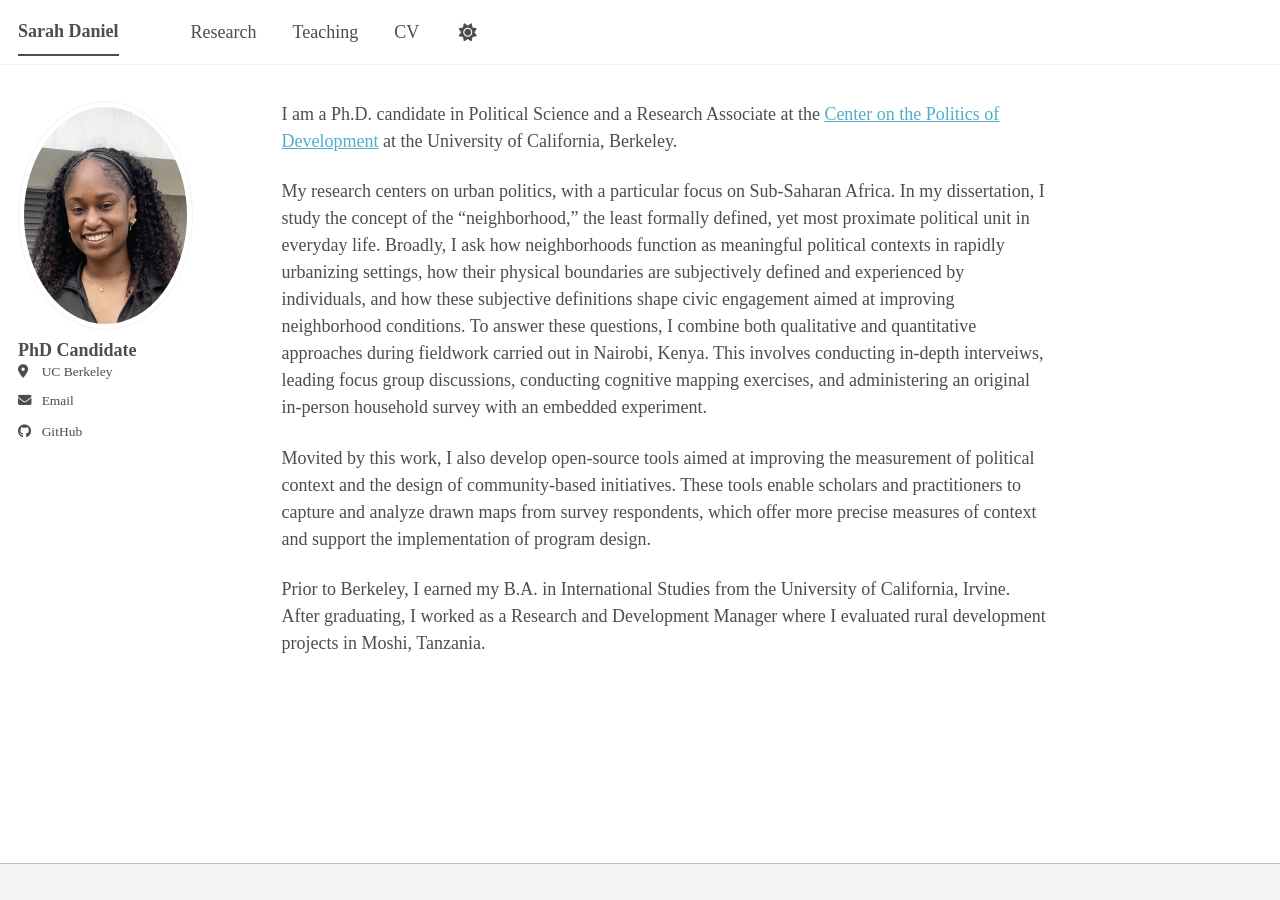
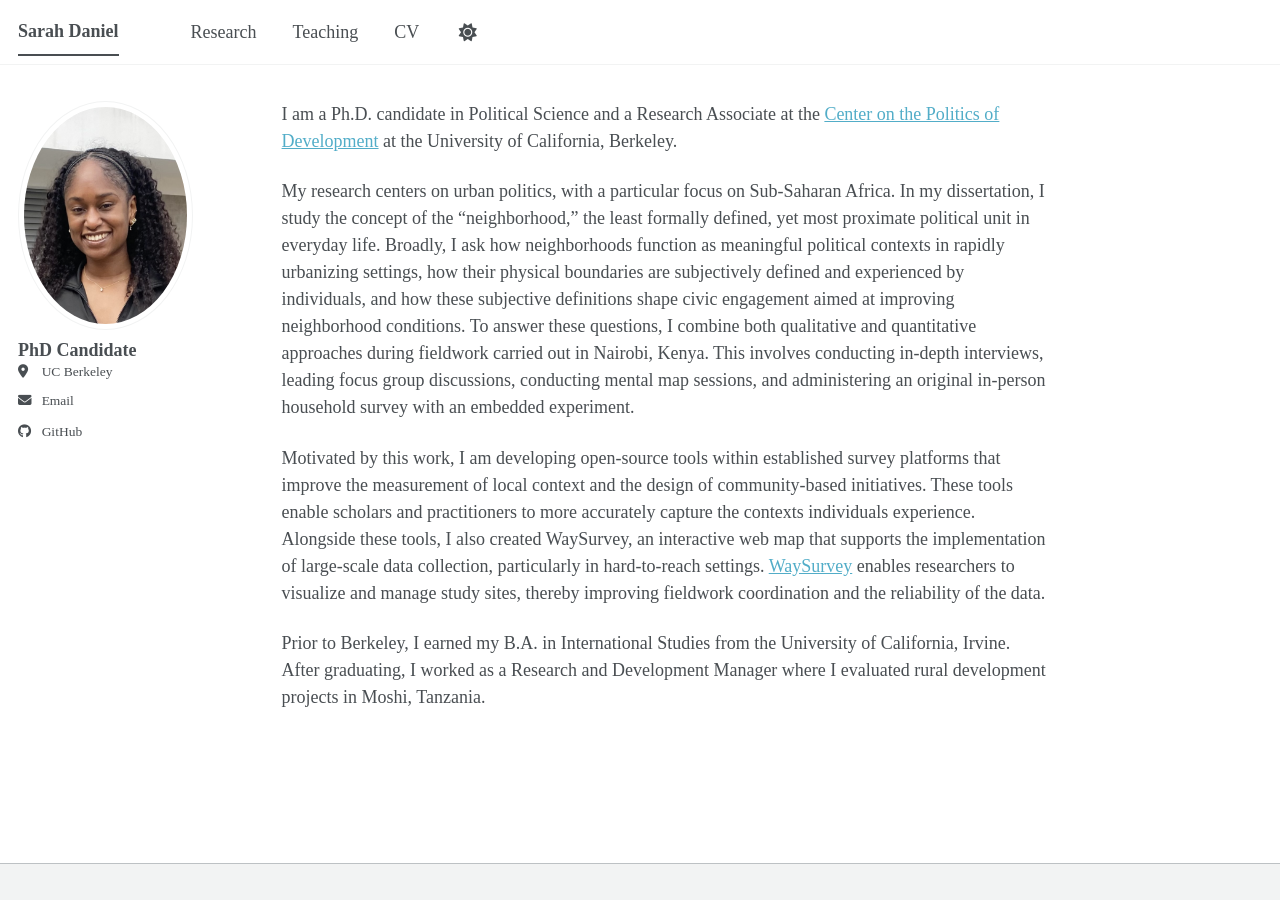
Before and after one commit to SarahDaniel1/SarahDaniel1.github.io, a Jekyll site: the page built from _pages/about.md, in a window 1280 px wide. Built offline with Jekyll 4.4.1, drawn with Linux system fonts in a browser that asks for light colours; a script bundle is joined from its source files by our own code; library files that are not in the unit come from our copies.

Commit message:
Update about.md

```diff
--- a/_pages/about.md
+++ b/_pages/about.md
@@ -8,8 +8,8 @@ redirect_from:
 
 I am a Ph.D. candidate in Political Science and a Research Associate at the [Center on the Politics of Development](https://cpd.berkeley.edu/) at the University of California, Berkeley.
 
-My research centers on urban politics, with a particular focus on Sub-Saharan Africa. In my dissertation, I study the concept of the “neighborhood,” the least formally defined, yet most proximate political unit in everyday life. Broadly, I ask how neighborhoods function as meaningful political contexts in rapidly urbanizing settings, how their physical boundaries are subjectively defined and experienced by individuals, and how these subjective definitions shape civic engagement aimed at improving neighborhood conditions. To answer these questions, I combine both qualitative and quantitative approaches during fieldwork carried out in Nairobi, Kenya. This involves conducting in-depth interveiws, leading focus group discussions, conducting cognitive mapping exercises, and administering an original in-person household survey with an embedded experiment.
+My research centers on urban politics, with a particular focus on Sub-Saharan Africa. In my dissertation, I study the concept of the “neighborhood,” the least formally defined, yet most proximate political unit in everyday life. Broadly, I ask how neighborhoods function as meaningful political contexts in rapidly urbanizing settings, how their physical boundaries are subjectively defined and experienced by individuals, and how these subjective definitions shape civic engagement aimed at improving neighborhood conditions. To answer these questions, I combine both qualitative and quantitative approaches during fieldwork carried out in Nairobi, Kenya. This involves conducting in-depth interviews, leading focus group discussions, conducting mental map sessions, and administering an original in-person household survey with an embedded experiment.
 
-Movited by this work, I also develop open-source tools aimed at improving the measurement of political context and the design of community-based initiatives. These tools enable scholars and practitioners to capture and analyze drawn maps from survey respondents, which offer more precise measures of context and support the implementation of program design.
+Motivated by this work, I am developing open-source tools within established survey platforms that improve the measurement of local context and the design of community-based initiatives. These tools enable scholars and practitioners to more accurately capture the contexts individuals experience. Alongside these tools, I also created WaySurvey, an interactive web map that supports the implementation of large-scale data collection, particularly in hard-to-reach settings. [WaySurvey](https://github.com/SarahDaniel1/WaySurvey) enables researchers to visualize and manage study sites, thereby improving fieldwork coordination and the reliability of the data.
 
 Prior to Berkeley, I earned my B.A. in International Studies from the University of California, Irvine. After graduating, I worked as a Research and Development Manager where I evaluated rural development projects in Moshi, Tanzania.
```
